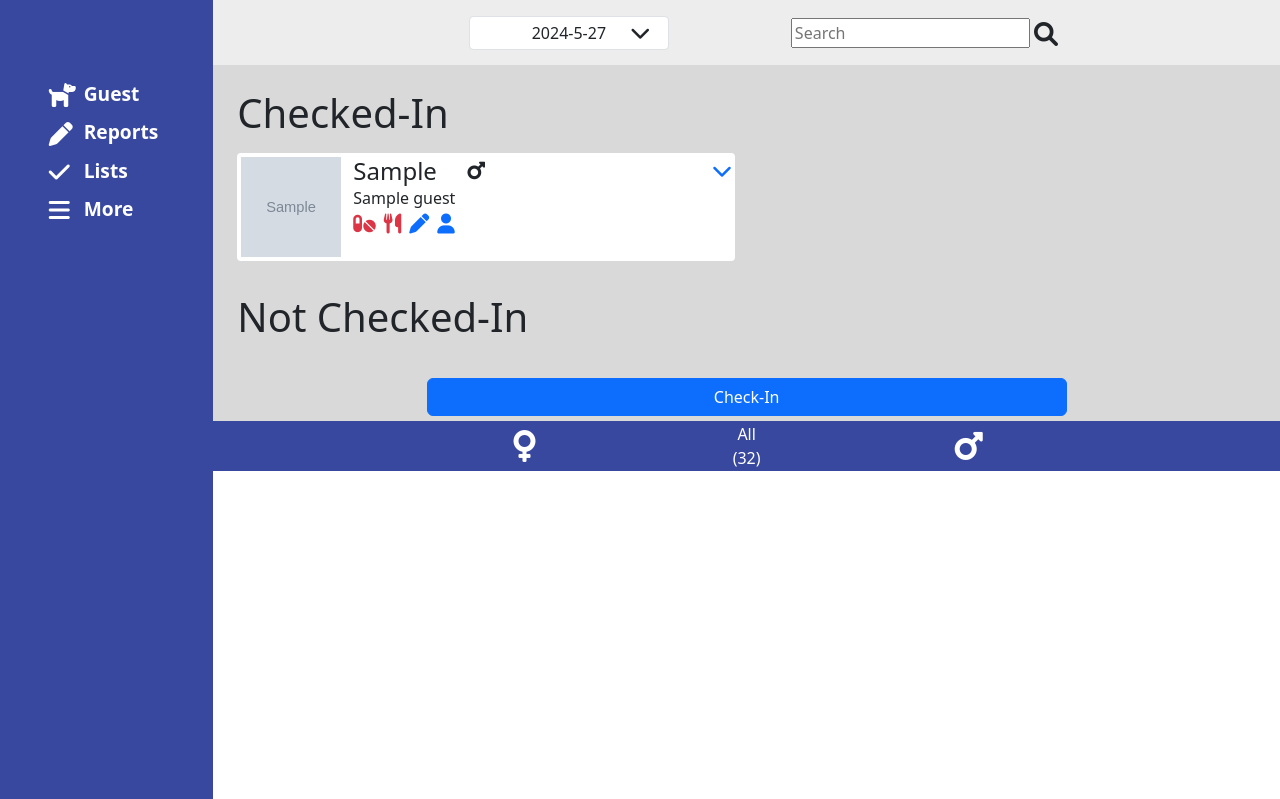
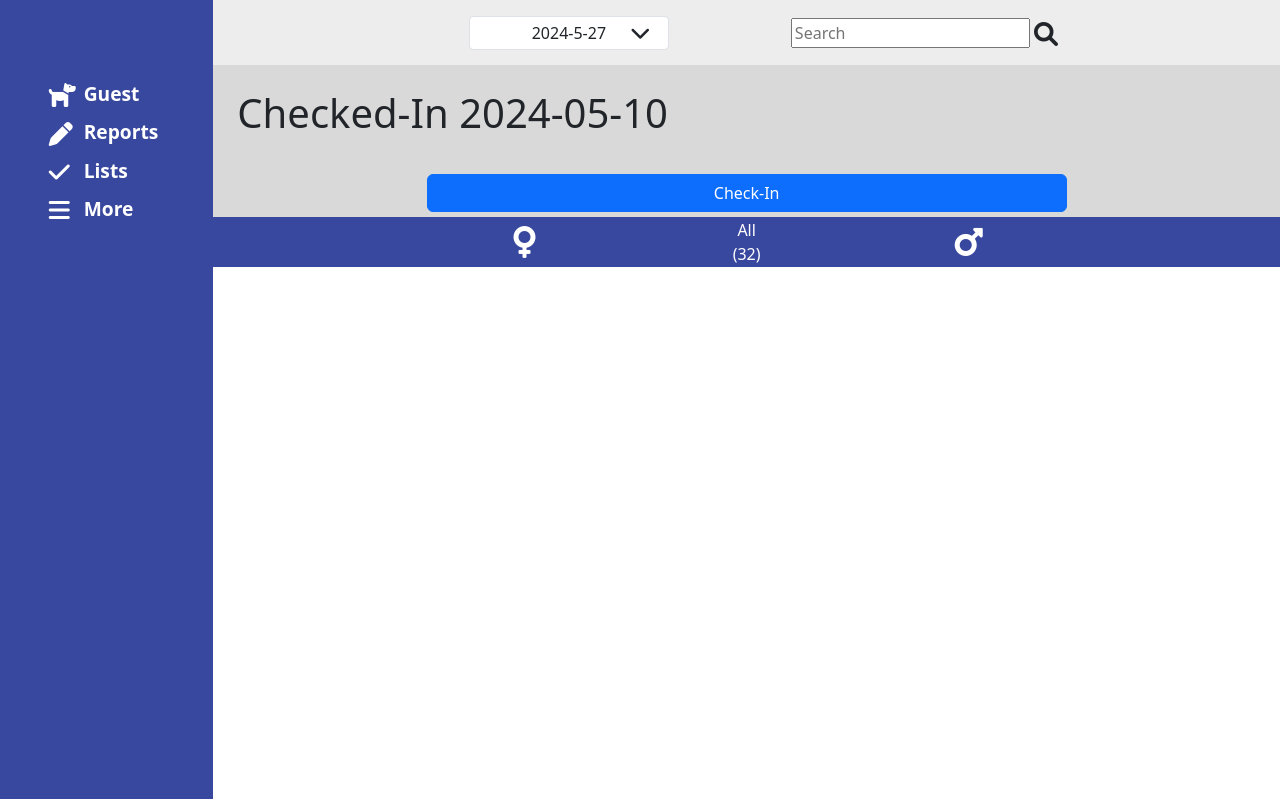
Before and after one commit to DennisSchenkel/PP4-Cityfur, a Django app: page / in a window 1280 px wide. Shown: the top 799 px of the page. Run offline with Django 4.2, Linux system fonts and the light colour scheme; tables that the repository leaves empty hold one stand-in row (values such as "Sample post"); grey boxes marked "Sample" are stand-in pictures; some libraries are stand-ins or nearby versions.

Commit message:
Add guest filter by presence at specific date

```diff
--- a/guests/templates/guests/guests_list.html
+++ b/guests/templates/guests/guests_list.html
@@ -4,16 +4,15 @@
 {% block content %}
 
 <div class="row pt-4 mx-auto container-fluid">
-
-    <h1>Checked-In</h1>
+    <h1>Checked-In {{ selected_date }}</h1>
 
     {% for guest in guests_list %}
         {% with present=guest.presence_set.first %}
             {% if present %}
                     <!-- Guest profile -->
                     <div class="col-12 col-md-6 my-2">
-                        <div class="content-item p-1 rounded-1">
-                            <div class="row no-gutters">
+                        <div class="content-item rounded">
+                            <div class="row no-gutters p-1">
 
                                 <!-- Profile image -->
                                 <div class="col-auto">
@@ -80,94 +79,6 @@
                                 <div class="col-auto">
                                     <a href="{% url "guest_details" guest.slug %}" class="guest-link"><span class="fa-solid fa-chevron-down fa-lg icon-fa"></span></a>
                                 </div>
-
-                            </div>
-                        </div>
-                    </div>
-
-            {% endif %}
-        {% endwith %}
-    {% endfor %}
-
-</div>
-
-<div class="row pt-4 mx-auto container-fluid">
-
-    <h1>Not Checked-In</h1>
-
-    {% for guest in guests_list %}
-        {% with present=guest.presence_set.first %}
-            {% if not present %}
-                    <!-- Guest profile -->
-                    <div class="col-12 col-md-6 my-2">
-                        <div class="content-item p-1 rounded-1">
-                            <div class="row no-gutters">
-
-                                <!-- Profile image -->
-                                <div class="col-auto">
-                                    <!-- Change to static image path later -->
-                                    {% if guest.image %}
-                                        <img src="{{ guest.image.url }}" alt="{{ guest.first_name }}" class="img-prev-sm">
-                                    {% else %}
-                                        <img src={% static "/images/anonymdog.jpg" %} alt="No image was found" class="img-prev-sm">
-                                    {% endif %}
-                                </div>
-
-                                <!-- Profile name & gender -->
-                                <div class="col px-0">
-                                    <div class="row">
-                                        <!-- Show name and name_addon -->
-                                        <div class="col-auto">
-                                            <h4 class="mb-0">{{ guest.first_name }}</h4>
-                                            <!-- Show name addon if it exists -->
-                                            {% if guest.name_addon %}
-                                            <span>{{ guest.name_addon }}</span>
-                                            {% else %}
-                                            <span><br></span>
-                                            {% endif %}
-                                        </div>
-                                        <!-- Show gender depending on the database entry -->
-                                        <div class="col px-0">
-                                            {% if guest.get_gender_display == "Male" %}
-                                            <span class="fa-solid fa-mars fa-lg icon-fa"></span>
-                                            {% elif guest.get_gender_display == "Female" %}
-                                            <span class="fa-solid fa-venus fa-lg icon-fa"></span>
-                                            {% else %}
-                                            <spanclass="fa-solid fa-genderless fa-lg icon-fa"></span>
-                                            {% endif %}
-                                        </div>
-                                    </div>
-
-                                    <!-- Profile alerts -->
-                                    <div class="row gx-2">
-                                        <!-- Alert medication -->
-                                        {% if guest.medication %}
-                                        <div class="col-auto text-center">
-                                            <span class="fa-solid fa-pills fa-lg icon-fa text-danger"></span>
-                                        </div>
-                                        {% endif %}
-                                        <!-- Alert food -->
-                                        {% if guest.food %}
-                                        <div class="col-auto text-center">
-                                            <span class="fa-solid fa-utensils fa-lg icon-fa text-danger"></span>
-                                        </div>
-                                        {% endif %}
-                                        <!-- Alert report -->
-                                        <div class="col-auto text-center">
-                                            <span class="fa-solid fa-pen fa-lg icon-fa text-primary"></span>
-                                        </div>
-                                        <!-- Alert pickup -->
-                                        <div class="col-auto text-center">
-                                            <span class="fa-solid fa-user fa-lg icon-fa text-primary"></span>
-                                        </div>
-                                    </div>
-                                </div>
-
-                                <!-- Profile expand options -->
-                                <div class="col-auto">
-                                    <a href="{% url "guest_details" guest.slug %}" class="guest-link"><span class="fa-solid fa-chevron-down fa-lg icon-fa"></span></a>
-                                </div>
-
                             </div>
                         </div>
                     </div>
@@ -210,7 +121,4 @@
     <div class="col-2"></div>
 </div>
 
-
-
-
 {% endblock content %}
--- a/guests/urls.py
+++ b/guests/urls.py
@@ -1,7 +1,7 @@
+from django.urls import path
 from .views.guests_list_views import guests_list
 from .views.guest_details_views import guest_details
 from .views.add_guests_views import add_guest_form
-from django.urls import path
 
 urlpatterns = [
     path('', guests_list, name='home'),
--- a/guests/views/guests_list_views.py
+++ b/guests/views/guests_list_views.py
@@ -1,18 +1,33 @@
 from django.shortcuts import render
-from ..models import Guest
-from ..models import Presence
+from ..models import Guest, Presence
+from datetime import datetime
 
-# View class for guest list
+# View function for guest list
 def guests_list(request):
-    queryset_guest = Guest.objects.all()
-    queryset_presence = Presence.objects.all()
-    presence = queryset_presence
-    guests = queryset_guest
+    selected_date = request.GET.get('date')
 
-    context = {'presence_data': presence, 'guests_list': guests}
+    if not selected_date:
+        selected_date = datetime.now().strftime('%Y-%m-%d')
+
+
+    guests = []
+
+    if selected_date:
+        try:
+            date_obj = datetime.strptime(selected_date, '%Y-%m-%d').date()
+            # Find all presences for the selected date
+            presences = Presence.objects.filter(date=date_obj).select_related('guest')
+            # Extract the guests from the presences
+            guests = [presence.guest for presence in presences]
+        except ValueError:
+            guests = []
+    else:
+        guests = []
+
+    context = {'guests_list': guests, 'selected_date': selected_date}
 
     return render(
         request,
         './guests/guests_list.html',
         context
-        )
+    )
--- a/static/css/style.css
+++ b/static/css/style.css
@@ -114,6 +114,10 @@
     right: 20px;
 }
 
+.profil-option {
+    background-color: #a8a8a8;
+    margin: -2px 0px -2px 0px;
+}
 
 @media (max-width: 768px) {
     .sidebar {
--- a/static/js/date_picker.js
+++ b/static/js/date_picker.js
@@ -13,10 +13,11 @@
     $('#datepicker').val(formattedDate);
 });
 
-// Add calender functionality to the date picker
-$(document).ready(function() {
-    $('.datepicker').datepicker({
-        format: 'yyyy-m-dd',
-        autoclose: true
-    });
+// Add calendar functionality to the date picker
+$('.datepicker').datepicker({
+    format: 'yyyy-mm-dd',
+    autoclose: true
+}).on('changeDate', function() {
+    var selectedDate = $(this).val();
+    window.location.href = '/?date=' + selectedDate;
 });
--- a/templates/utilities/templates/date_picker.html
+++ b/templates/utilities/templates/date_picker.html
@@ -1,8 +1,6 @@
 {% load static %}
 
 {% block date_selector %}
-
-
 
     <div class="date-selector-container">
         <input type="text" class="form-control text-center datepicker" id="datepicker" value="" aria-label="Date selector"/>
@@ -11,8 +9,6 @@
         </div>
     </div>
 
-
-
 {% endblock %}
 
 <script src="{% static '/js/date_picker.js' %}"></script>
```
